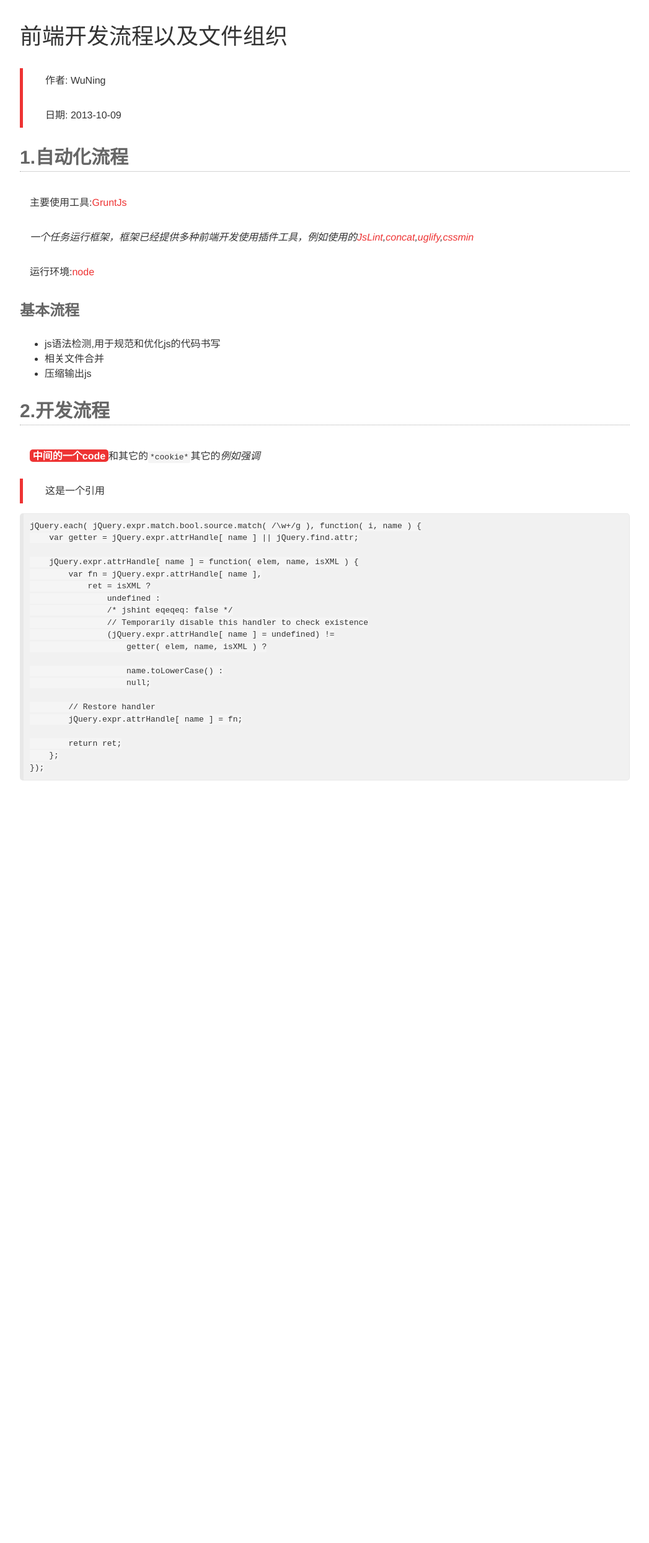
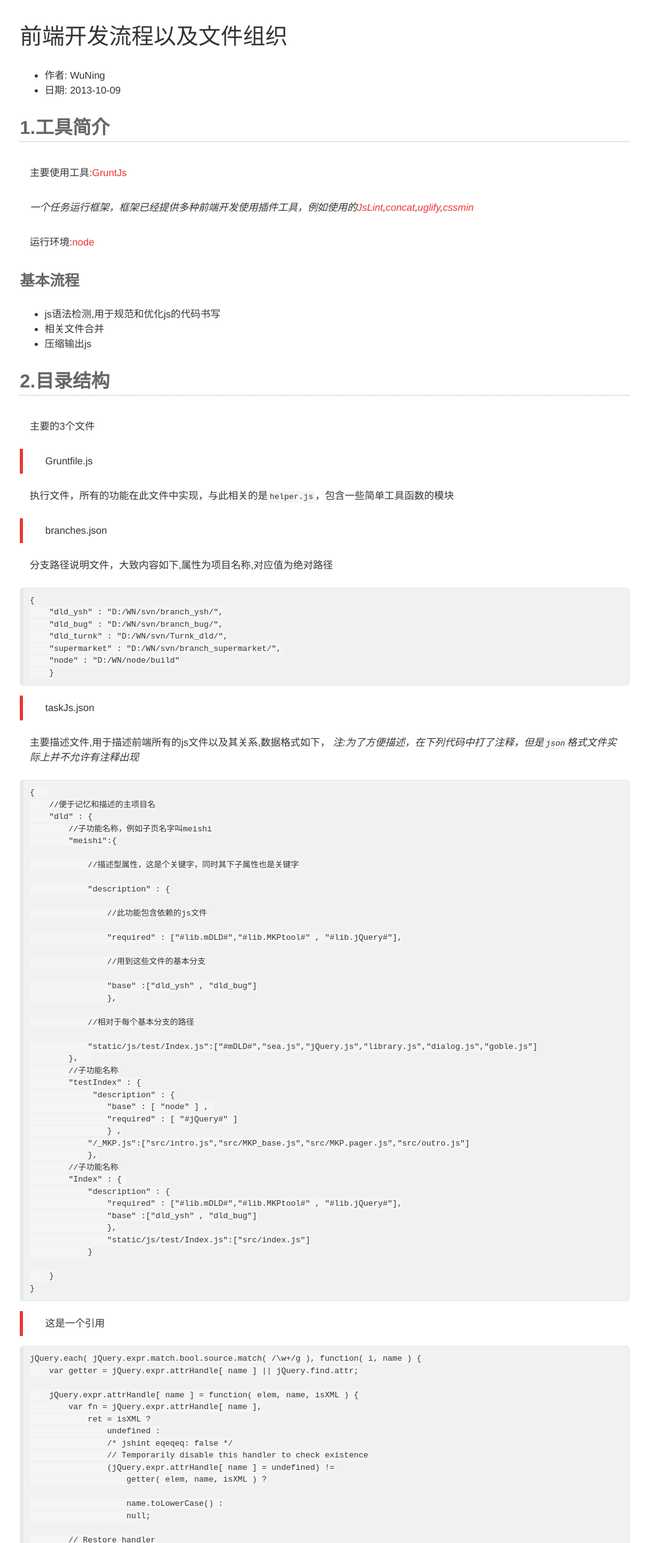
Before and after one commit to Saro50/js-manage-frame, a website: page README.html in a window 1280 px wide. Shown: the top 2489 px of the page at 62% size, without its empty margins (116-1163 px from the left). Before the commit the page ends 1291 px from the top, so only its background shows below. Drawn offline with Linux system fonts and the light colour scheme.

Commit message:
file update

```diff
--- a/README.html
+++ b/README.html
@@ -118,11 +118,11 @@ h5 {
     box-shadow:0 5px 15px #000;
 }
 </style><body><h1>前端开发流程以及文件组织</h1>
-<blockquote>
-<p>作者: WuNing</p>
-<p>日期: 2013-10-09</p>
-</blockquote>
-<h2>1.自动化流程</h2>
+<ul>
+<li>作者: WuNing</li>
+<li>日期: 2013-10-09</li>
+</ul>
+<h2>1.工具简介</h2>
 <p>主要使用工具:<a href="http://gruntjs.com/" title="GruntJs">GruntJs</a></p>
 <p><em>一个任务运行框架，框架已经提供多种前端开发使用插件工具，例如使用的<a href="http://jslinterrors.com/" title="JSlint">JsLint</a>,<a href="https://github.com/gruntjs/grunt-contrib-concat" title="concat">concat</a>,<a href="https://github.com/gruntjs/grunt-contrib-uglify" title="uglify">uglify</a>,<a href="https://npmjs.org/package/grunt-contrib-cssmin" title="cssmin">cssmin</a></em></p>
 <p>运行环境:<a href="http://nodejs.org/" title="NodeJs">node</a></p>
@@ -132,8 +132,72 @@ h5 {
 <li>相关文件合并</li>
 <li>压缩输出js</li>
 </ul>
-<h2>2.开发流程</h2>
-<p><strong>中间的一个code</strong>和其它的<code>*cookie*</code>其它的<em>例如强调</em></p>
+<h2>2.目录结构</h2>
+<p>主要的3个文件</p>
+<blockquote>
+<p>Gruntfile.js</p>
+</blockquote>
+<p>执行文件，所有的功能在此文件中实现，与此相关的是<code>helper.js</code>，包含一些简单工具函数的模块</p>
+<blockquote>
+<p>branches.json</p>
+</blockquote>
+<p>分支路径说明文件，大致内容如下,属性为项目名称,对应值为绝对路径</p>
+<pre><code>{
+    "dld_ysh" : "D:/WN/svn/branch_ysh/",
+    "dld_bug" : "D:/WN/svn/branch_bug/",
+    "dld_turnk" : "D:/WN/svn/Turnk_dld/",
+    "supermarket" : "D:/WN/svn/branch_supermarket/",
+    "node" : "D:/WN/node/build"
+    }
+</code></pre>
+<blockquote>
+<p>taskJs.json</p>
+</blockquote>
+<p>主要描述文件,用于描述前端所有的js文件以及其关系,数据格式如下，
+<em>注:为了方便描述，在下列代码中打了注释，但是<code>json</code>格式文件实际上并不允许有注释出现</em></p>
+<pre><code>{
+    //便于记忆和描述的主项目名
+    "dld" : {
+        //子功能名称，例如子页名字叫meishi
+        "meishi":{
+
+            //描述型属性，这是个关键字，同时其下子属性也是关键字
+
+            "description" : {
+
+                //此功能包含依赖的js文件
+
+                "required" : ["#lib.mDLD#","#lib.MKPtool#" , "#lib.jQuery#"],
+
+                //用到这些文件的基本分支
+
+                "base" :["dld_ysh" , "dld_bug"]
+                },
+
+            //相对于每个基本分支的路径
+
+            "static/js/test/Index.js":["#mDLD#","sea.js","jQuery.js","library.js","dialog.js","goble.js"]
+        }，
+        //子功能名称
+        "testIndex" : {
+             "description" : {
+                "base" : [ "node" ] ,
+                "required" : [ "#jQuery#" ]
+                } ,
+            "/_MKP.js":["src/intro.js","src/MKP_base.js","src/MKP.pager.js","src/outro.js"]
+            },
+        //子功能名称
+        "Index" : {
+            "description" : {
+                "required" : ["#lib.mDLD#","#lib.MKPtool#" , "#lib.jQuery#"],
+                "base" :["dld_ysh" , "dld_bug"]
+                },
+                "static/js/test/Index.js":["src/index.js"]
+            }
+
+    }
+}
+</code></pre>
 <blockquote>
 <p>这是一个引用</p>
 </blockquote>
--- a/branches.json
+++ b/branches.json
@@ -1,5 +1,4 @@
 {
-
 	"dld_ysh" : "D:/WN/svn/branch_ysh/",
 	"dld_bug" : "D:/WN/svn/branch_bug/",
 	"dld_turnk" : "D:/WN/svn/Turnk_dld/",
```
Also changed, not shown: Gruntfile.js (+40 -27 lines), taskJs.json (+17 -2 lines), README.md.
